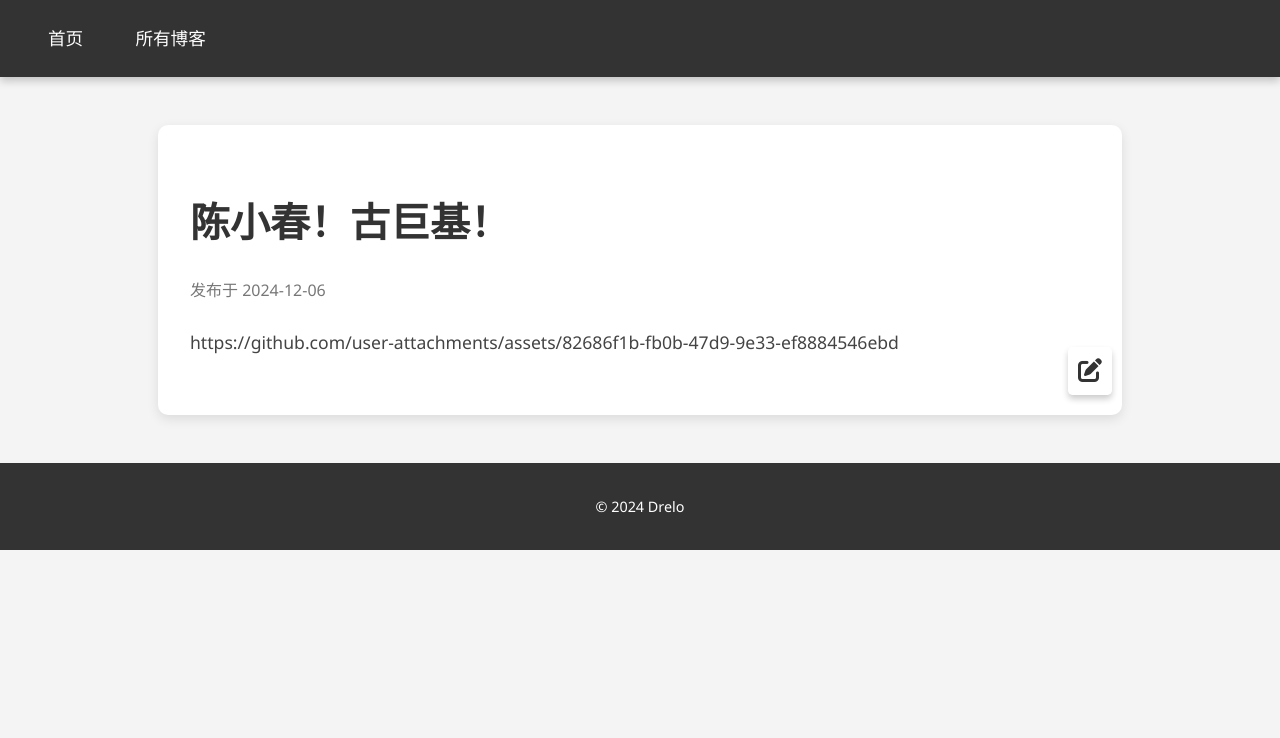
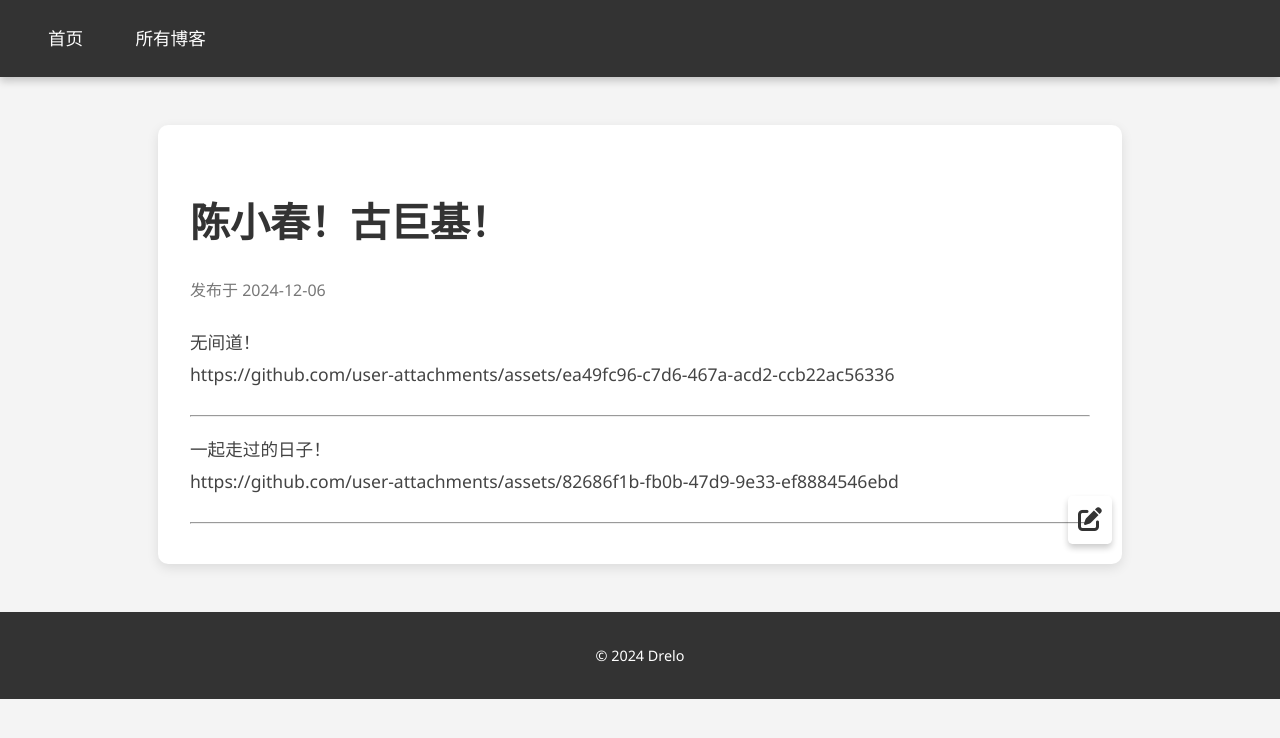
Before and after one commit to Drelov/newpage, a Jekyll site: the page built from _posts/2024-12-06-陈小春！古巨基！.md, in a window 1280 px wide. Shown: the top 738 px of the page. Built offline with Jekyll 4.4.1, drawn with Linux system fonts in a browser that asks for light colours.

Commit message:
Update 2024-12-06-陈小春！古巨基！.md

```diff
--- a/_posts/2024-12-06-陈小春！古巨基！.md
+++ b/_posts/2024-12-06-陈小春！古巨基！.md
@@ -5,6 +5,12 @@ date: 2024-12-06 22:06:05 +0800
 tag: 其他
 permalink: 陈小春！古巨基！
 ---
+无间道！
+https://github.com/user-attachments/assets/ea49fc96-c7d6-467a-acd2-ccb22ac56336
 
+---
 
+一起走过的日子！
 https://github.com/user-attachments/assets/82686f1b-fb0b-47d9-9e33-ef8884546ebd
+
+---
```
